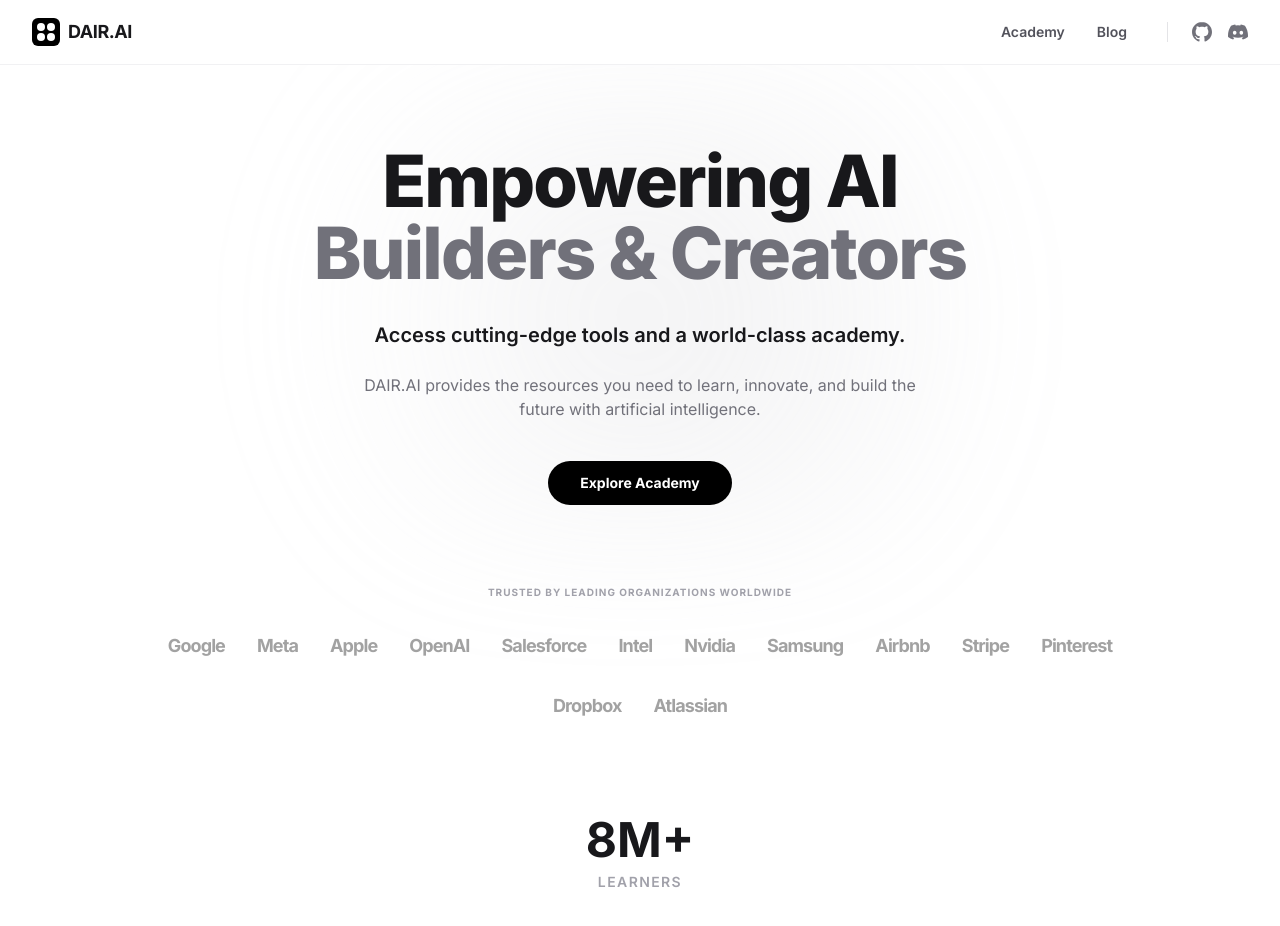
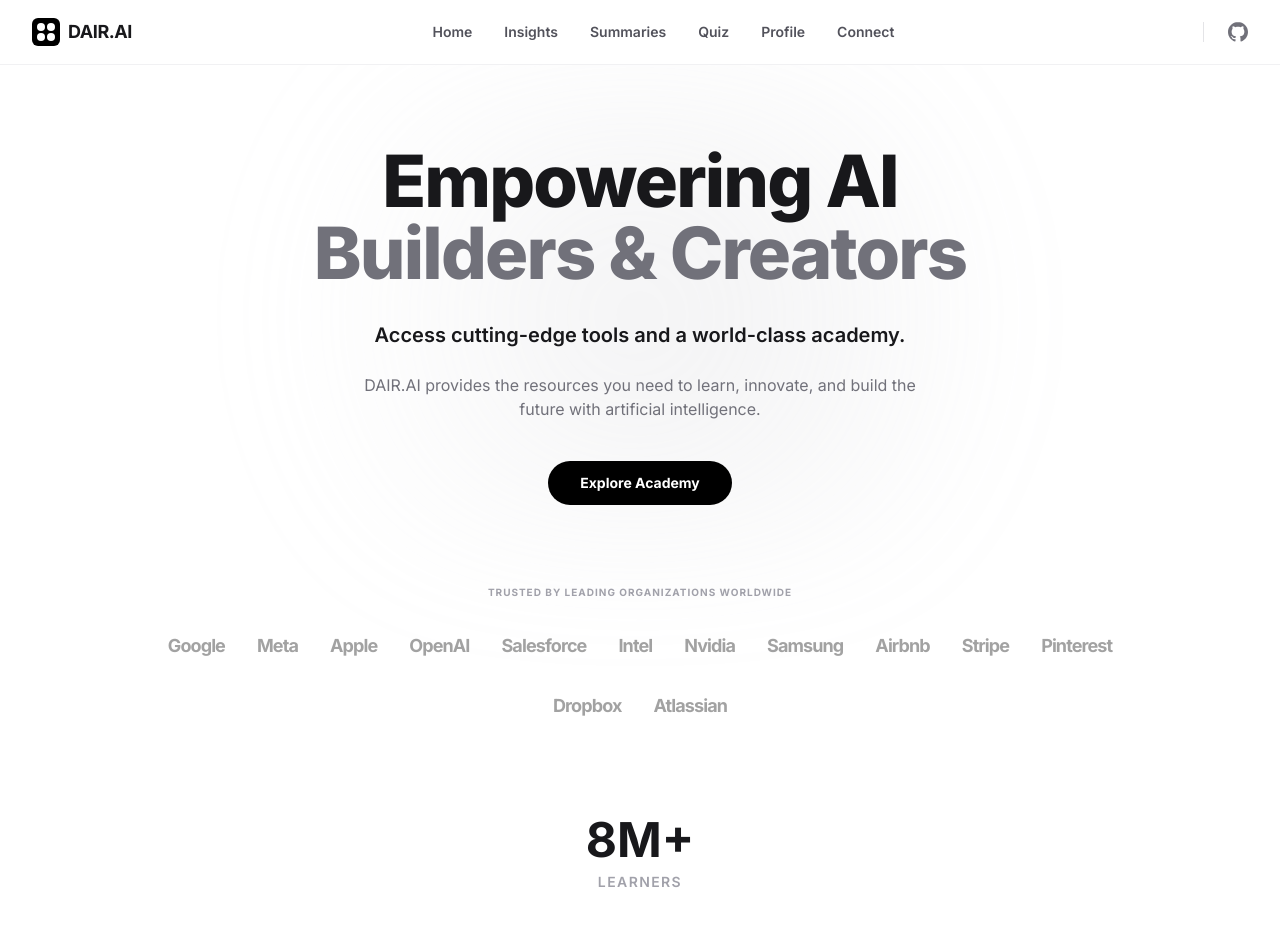
Before and after one commit to ziakn/cyfiz, a Next.js app: page / in a window 1280 px wide. Shown: the top 926 px of the page. Built offline with nearby package versions, Linux system fonts and the light colour scheme.

Commit message:
init commite

```diff
--- a/src/components/Header.tsx
+++ b/src/components/Header.tsx
@@ -16,26 +16,39 @@
           <span className="text-lg font-bold tracking-tight text-zinc-900 dark:text-zinc-50">DAIR.AI</span>
         </Link>
 
-        <nav className="hidden items-center gap-8 md:flex">
-          <Link href="/academy" className="text-sm font-semibold text-zinc-600 transition-colors hover:text-black dark:text-zinc-400 dark:hover:text-white">
-            Academy
+        <nav className="hidden flex-1 items-center justify-center gap-8 md:flex">
+          <Link href="/" className="text-sm font-semibold text-zinc-600 transition-colors hover:text-black dark:text-zinc-400 dark:hover:text-white">
+            Home
           </Link>
-          <Link href="/blog" className="text-sm font-semibold text-zinc-600 transition-colors hover:text-black dark:text-zinc-400 dark:hover:text-white">
-            Blog
+          <Link href="/insights" className="text-sm font-semibold text-zinc-600 transition-colors hover:text-black dark:text-zinc-400 dark:hover:text-white">
+            Insights
           </Link>
+          <Link href="/summaries" className="text-sm font-semibold text-zinc-600 transition-colors hover:text-black dark:text-zinc-400 dark:hover:text-white">
+            Summaries
+          </Link>
+          <Link href="/quiz" className="text-sm font-semibold text-zinc-600 transition-colors hover:text-black dark:text-zinc-400 dark:hover:text-white">
+            Quiz
+          </Link>
+          <Link href="/profile" className="text-sm font-semibold text-zinc-600 transition-colors hover:text-black dark:text-zinc-400 dark:hover:text-white">
+            Profile
+          </Link>
+          <Link href="/connect" className="text-sm font-semibold text-zinc-600 transition-colors hover:text-black dark:text-zinc-400 dark:hover:text-white">
+            Connect
+          </Link>
+        </nav>
+
         <div className="flex items-center gap-4 border-l border-zinc-200 ml-2 pl-6 dark:border-zinc-800">
-            <Link href="https://github.com" target="_blank" className="text-zinc-500 transition-colors hover:text-black dark:text-zinc-400 dark:hover:text-white">
+          <Link href="https://github.com" target="_blank" className="hidden text-zinc-500 transition-colors hover:text-black dark:text-zinc-400 dark:hover:text-white md:block">
             <svg viewBox="0 0 24 24" fill="currentColor" className="h-5 w-5">
               <path d="M12 0c-6.626 0-12 5.373-12 12 0 5.302 3.438 9.8 8.207 11.387.599.111.793-.261.793-.577v-2.234c-3.338.726-4.041-1.412-4.041-1.412-.546-1.387-1.333-1.756-1.333-1.756-1.089-.745.083-.729.083-.729 1.205.084 1.839 1.237 1.839 1.237 1.07 1.834 2.807 1.304 3.492.997.107-.775.418-1.305.762-1.604-2.665-.305-5.467-1.334-5.467-5.931 0-1.311.469-2.381 1.236-3.221-.124-.303-.535-1.524.117-3.176 0 0 1.008-.322 3.301 1.23.957-.266 1.983-.399 3.003-.404 1.02.005 2.047.138 3.006.404 2.291-1.552 3.297-1.23 3.297-1.23.653 1.653.242 2.874.118 3.176.77.84 1.235 1.911 1.235 3.221 0 4.609-2.807 5.624-5.479 5.921.43.372.823 1.102.823 2.222v3.293c0 .319.192.694.801.576 4.765-1.589 8.199-6.086 8.199-11.386 0-6.627-5.373-12-12-12z" />
             </svg>
           </Link>
-            <Link href="https://discord.com" target="_blank" className="text-zinc-500 transition-colors hover:text-black dark:text-zinc-400 dark:hover:text-white">
-              <svg viewBox="0 0 24 24" fill="currentColor" className="h-5 w-5">
-                <path d="M20.317 4.37a19.791 19.791 0 0 0-4.885-1.515.074.074 0 0 0-.079.037c-.21.375-.444.864-.608 1.25a18.27 18.27 0 0 0-5.487 0 12.64 12.64 0 0 0-.617-1.25.077.077 0 0 0-.079-.037A19.736 19.736 0 0 0 3.677 4.37a.07.07 0 0 0-.032.027C.533 9.046-.32 13.58.099 18.057a.082.082 0 0 0 .031.057 19.9 19.9 0 0 0 5.993 3.03.078.078 0 0 0 .084-.028 14.09 14.09 0 0 0 1.226-1.994.076.076 0 0 0-.041-.106 13.107 13.107 0 0 1-1.872-.892.077.077 0 0 1-.008-.128 10.2 10.2 0 0 0 .372-.292.074.074 0 0 1 .077-.01c3.928 1.793 8.18 1.793 12.062 0a.074.074 0 0 1 .078.01c.12.098.246.198.373.292a.077.077 0 0 1-.006.127 12.299 12.299 0 0 1-1.873.892.077.077 0 0 0-.041.107c.36.698.772 1.362 1.225 1.993a.076.076 0 0 0 .084.028 19.839 19.839 0 0 0 6.002-3.03.077.077 0 0 0 .032-.054c.5-5.177-.838-9.674-3.549-13.66a.061.061 0 0 0-.031-.03zM8.02 15.33c-1.183 0-2.157-1.085-2.157-2.419 0-1.333.955-2.419 2.157-2.419 1.21 0 2.176 1.096 2.157 2.42 0 1.333-.956 2.418-2.157 2.418zm7.975 0c-1.183 0-2.157-1.085-2.157-2.419 0-1.333.955-2.419 2.157-2.419 1.21 0 2.176 1.096 2.157 2.42 0 1.333-.946 2.418-2.157 2.418z" />
+          <button className="text-zinc-600 dark:text-zinc-400 md:hidden">
+            <svg viewBox="0 0 24 24" fill="none" stroke="currentColor" strokeWidth="2" className="h-6 w-6">
+              <path d="M4 6h16M4 12h16M4 18h16" />
             </svg>
-            </Link>
+          </button>
         </div>
-        </nav>
 
         <div className="flex md:hidden">
           <button className="text-zinc-600 dark:text-zinc-400">
```
Lines whose indentation alone changed are shown as unchanged.
